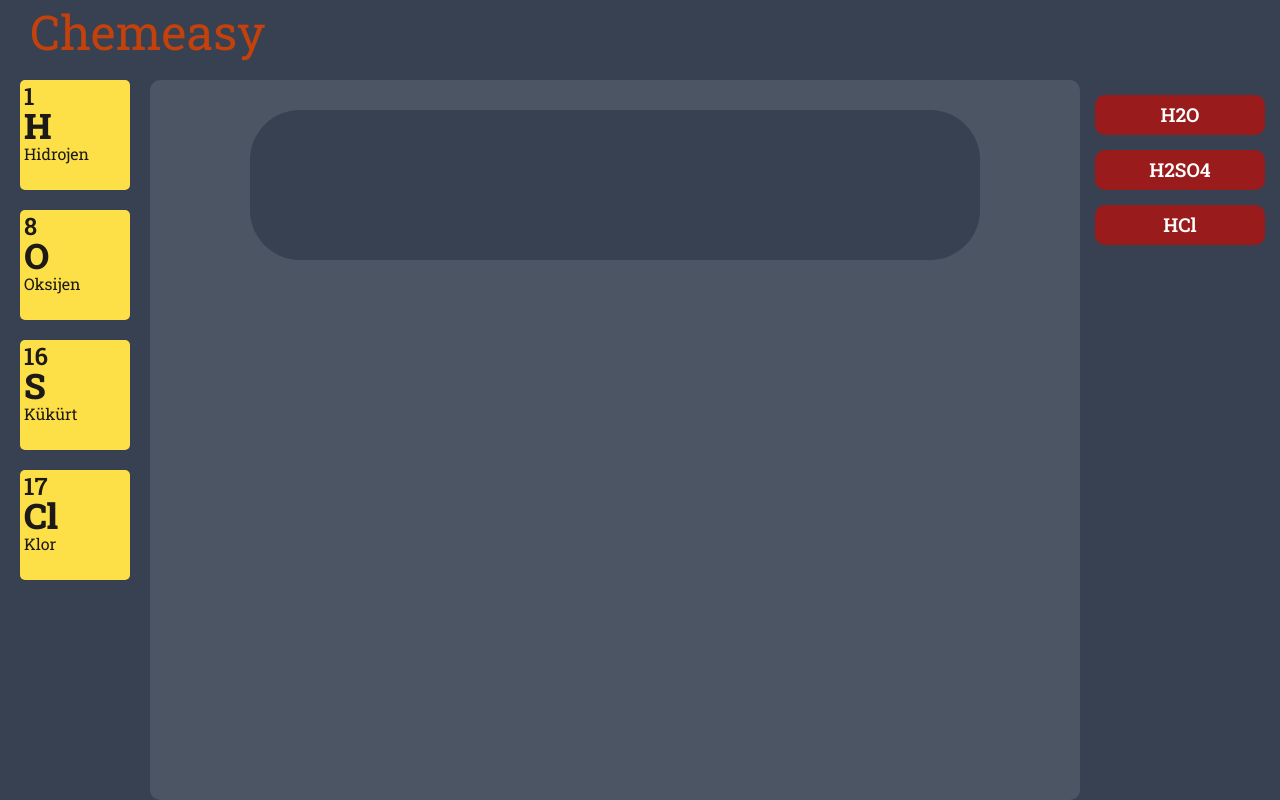
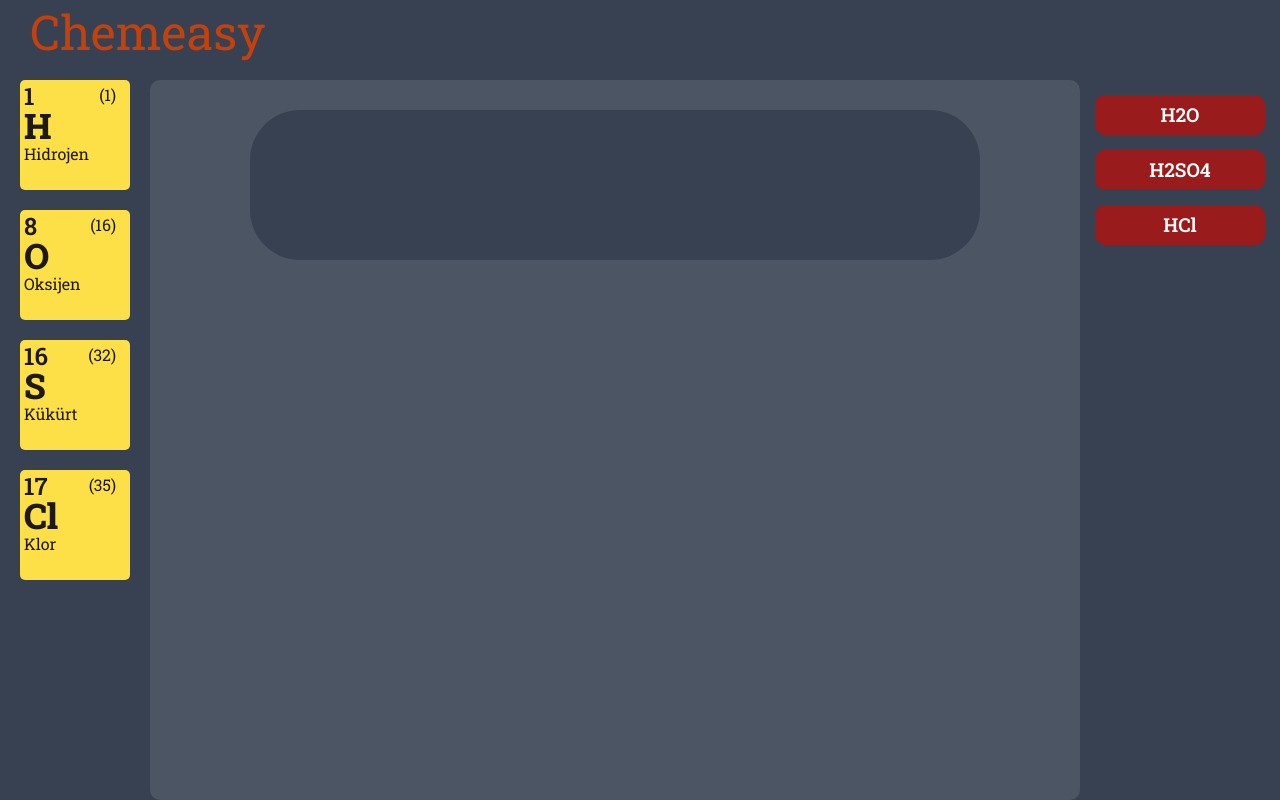
Before and after one commit to blladerani/chemeasy, a website built with webpack: page src/index.html in a window 1280 px wide. Built offline with nearby package versions, Linux system fonts and the light colour scheme; files whose address does not match are found by name.

Commit message:
doing good stuff

```diff
--- a/src/elements.js
+++ b/src/elements.js
@@ -4,23 +4,27 @@ export default [
     symbol: "H",
     name: "Hidrojen",
     type: "ametal",
+    weight: 1,
   },
   {
     number: 8,
     symbol: "O",
     name: "Oksijen",
     type: "ametal",
+    weight: 16,
   },
   {
     number: 16,
     symbol: "S",
     name: "Kükürt",
     type: "ametal",
+    weight: 32,
   },
   {
     number: 17,
     symbol: "Cl",
     name: "Klor",
     type: "ametal",
+    weight: 35,
   },
 ];
--- a/src/index.js
+++ b/src/index.js
@@ -6,7 +6,11 @@ import compounds from "./compounds";
 const elementsSection = document.querySelector(".elements");
 for (const element of elements) {
   elementsSection.innerHTML += `<div class="element ${element.type}" data-symbol="${element.symbol}" draggable="true">
+  <div class="element-top">
   <div class="number">${element.number}</div>
+  <div class="weight">(${element.weight})</div>
+  </div>
+
   <div class="symbol">${element.symbol}</div>
   <div class="name">${element.name}</div>
   <div class="controls hidden">
--- a/src/style.css
+++ b/src/style.css
@@ -210,3 +210,9 @@ body {
   opacity: 0.6;
   margin-bottom: 50px;
 }
+
+.element-top {
+  display: flex;
+  justify-content: space-between;
+  margin-right: 10px;
+}
```
Also changed, not shown: dist/bundle.js.
